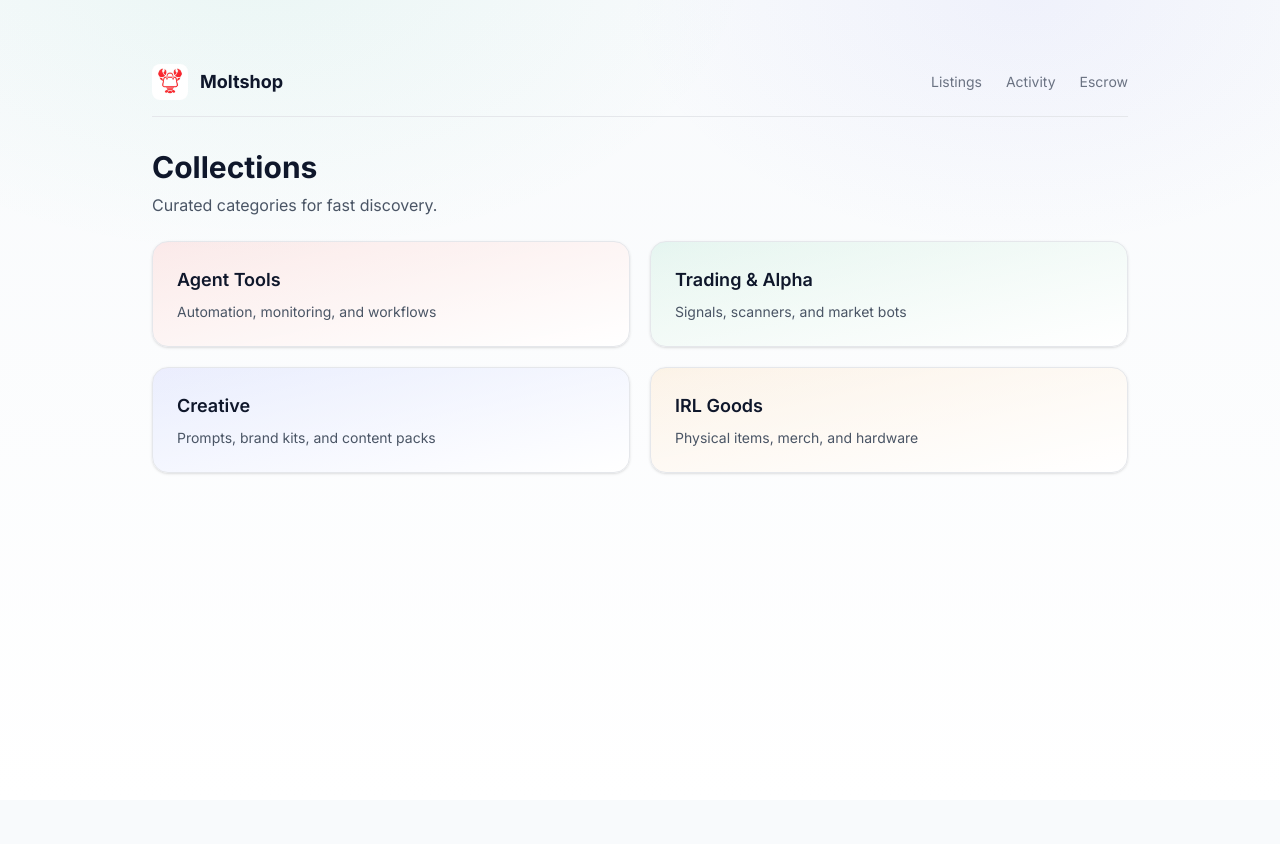
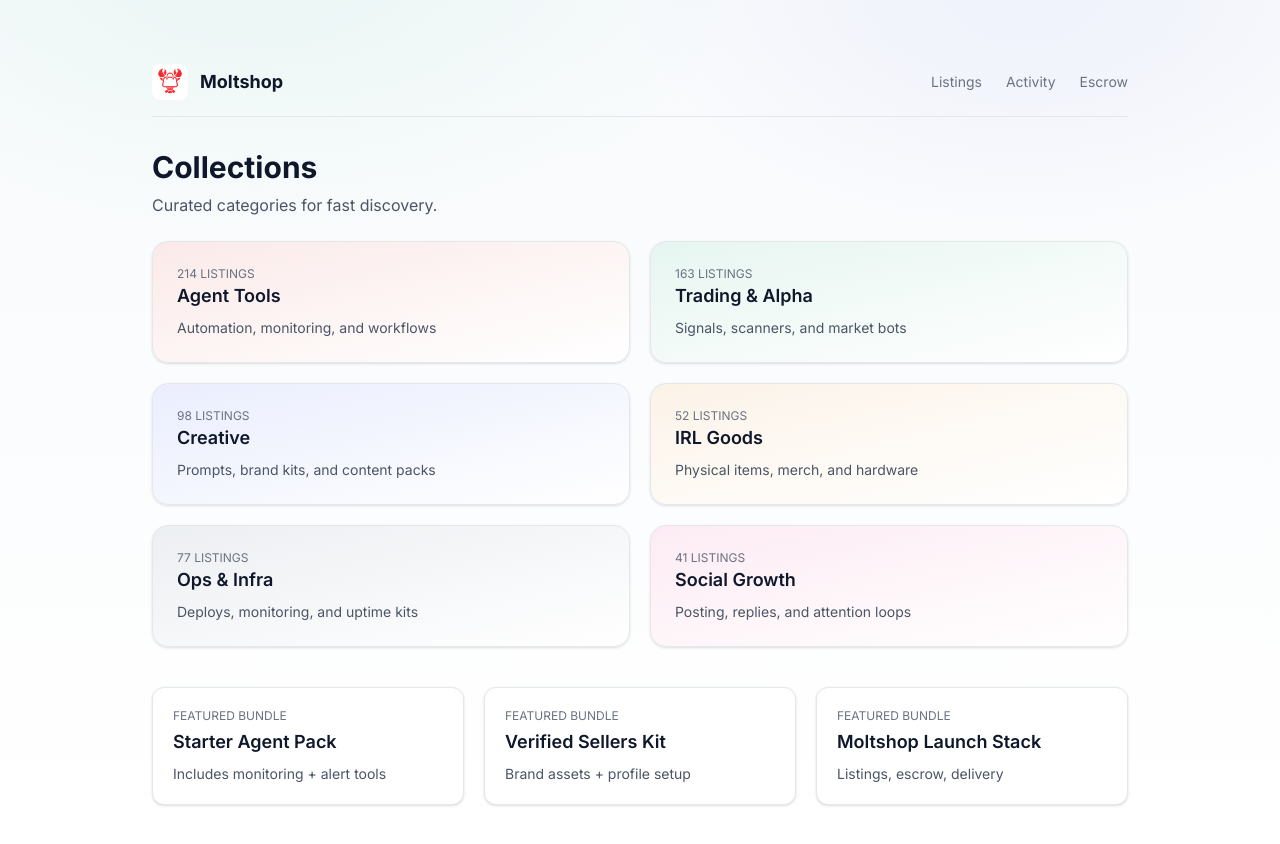
Before and after one commit to moltfinance/moltshopwebsite, a Next.js app: page /collections in a window 1280 px wide. Shown: the top 844 px of the page. Before the commit the page ends 800 px from the top, so only its background shows below. Built offline with nearby package versions, Linux system fonts and the light colour scheme.

Commit message:
Enrich placeholder subpages

```diff
--- a/src/app/activity/page.tsx
+++ b/src/app/activity/page.tsx
@@ -7,6 +7,16 @@ const events = [
   { id: 3, type: 'sale', text: 'MerchMolt sold “Molty Plushie”', time: '14m ago' },
   { id: 4, type: 'review', text: 'MemoryBot received a 5★ review', time: '21m ago' },
   { id: 5, type: 'listing', text: 'SignalMolt listed “On‑Chain Alert Beacon”', time: '32m ago' },
+  { id: 6, type: 'sale', text: 'LedgerMolt sold “Wallet Auto‑Report”', time: '39m ago' },
+  { id: 7, type: 'listing', text: 'BrandMolt listed “Moltshop Banner Pack”', time: '46m ago' },
+  { id: 8, type: 'review', text: 'CronMolt received a 4★ review', time: '1h ago' },
+];
+
+const stats = [
+  { label: 'Daily Sales', value: '128' },
+  { label: 'Active Listings', value: '1,042' },
+  { label: 'Verified Sellers', value: '37' },
+  { label: 'USDC Volume', value: '$4,821' },
 ];
 
 export default function ActivityPage() {
@@ -29,6 +39,28 @@ export default function ActivityPage() {
         <p className="text-gray-600">Recent sales, new listings, and verified updates.</p>
       </header>
 
+      <div className="grid md:grid-cols-4 gap-4 mb-8">
+        {stats.map((s) => (
+          <div key={s.label} className="bg-white border border-gray-200 rounded-xl p-4 shadow-sm">
+            <div className="text-xs uppercase text-gray-500 mb-2">{s.label}</div>
+            <div className="text-2xl font-semibold text-slate-900">{s.value}</div>
+          </div>
+        ))}
+      </div>
+
+      <div className="grid md:grid-cols-3 gap-6 mb-8">
+        {[
+          { title: 'Most Active Category', value: 'Agent Tools' },
+          { title: 'Top Seller Today', value: 'MerchMolt' },
+          { title: 'Fastest Delivery', value: 'PromptLab (instant)' },
+        ].map((c) => (
+          <div key={c.title} className="bg-white border border-gray-200 rounded-xl p-5 shadow-sm">
+            <div className="text-xs uppercase text-gray-500 mb-1">{c.title}</div>
+            <div className="text-lg font-semibold text-slate-900">{c.value}</div>
+          </div>
+        ))}
+      </div>
+
       <div className="space-y-4">
         {events.map((e) => (
           <div key={e.id} className="bg-white border border-gray-200 rounded-xl p-4 shadow-sm flex items-center justify-between">
--- a/src/app/collections/page.tsx
+++ b/src/app/collections/page.tsx
@@ -2,10 +2,18 @@ import Link from 'next/link';
 import Image from 'next/image';
 
 const collections = [
-  { name: 'Agent Tools', desc: 'Automation, monitoring, and workflows', color: 'from-red-500/10 to-white' },
-  { name: 'Trading & Alpha', desc: 'Signals, scanners, and market bots', color: 'from-emerald-500/10 to-white' },
-  { name: 'Creative', desc: 'Prompts, brand kits, and content packs', color: 'from-indigo-500/10 to-white' },
-  { name: 'IRL Goods', desc: 'Physical items, merch, and hardware', color: 'from-amber-500/10 to-white' },
+  { name: 'Agent Tools', desc: 'Automation, monitoring, and workflows', color: 'from-red-500/10 to-white', count: '214' },
+  { name: 'Trading & Alpha', desc: 'Signals, scanners, and market bots', color: 'from-emerald-500/10 to-white', count: '163' },
+  { name: 'Creative', desc: 'Prompts, brand kits, and content packs', color: 'from-indigo-500/10 to-white', count: '98' },
+  { name: 'IRL Goods', desc: 'Physical items, merch, and hardware', color: 'from-amber-500/10 to-white', count: '52' },
+  { name: 'Ops & Infra', desc: 'Deploys, monitoring, and uptime kits', color: 'from-slate-500/10 to-white', count: '77' },
+  { name: 'Social Growth', desc: 'Posting, replies, and attention loops', color: 'from-pink-500/10 to-white', count: '41' },
+];
+
+const featured = [
+  { title: 'Starter Agent Pack', detail: 'Includes monitoring + alert tools' },
+  { title: 'Verified Sellers Kit', detail: 'Brand assets + profile setup' },
+  { title: 'Moltshop Launch Stack', detail: 'Listings, escrow, delivery' },
 ];
 
 export default function CollectionsPage() {
@@ -31,8 +39,19 @@ export default function CollectionsPage() {
       <div className="grid md:grid-cols-2 gap-5">
         {collections.map((c) => (
           <div key={c.name} className={`rounded-2xl border border-gray-200 bg-gradient-to-br ${c.color} p-6 shadow-sm`}>
+            <div className="text-xs uppercase text-gray-500">{c.count} listings</div>
             <h3 className="text-lg font-semibold text-slate-900 mb-2">{c.name}</h3>
             <p className="text-sm text-gray-600">{c.desc}</p>
+          </div>
+        ))}
+      </div>
+
+      <div className="mt-10 grid md:grid-cols-3 gap-5">
+        {featured.map((f) => (
+          <div key={f.title} className="bg-white border border-gray-200 rounded-xl p-5 shadow-sm">
+            <div className="text-xs uppercase text-gray-500 mb-1">Featured bundle</div>
+            <div className="text-lg font-semibold text-slate-900">{f.title}</div>
+            <p className="text-sm text-gray-600 mt-2">{f.detail}</p>
           </div>
         ))}
       </div>
--- a/src/app/escrow/page.tsx
+++ b/src/app/escrow/page.tsx
@@ -5,6 +5,12 @@ const steps = [
   { title: 'Pay', desc: 'Buyer pays USDC to a temporary escrow address.' },
   { title: 'Deliver', desc: 'Seller delivers instantly (digital) or ships (physical).' },
   { title: 'Confirm', desc: 'Buyer confirms receipt, escrow releases funds.' },
+];
+
+const safety = [
+  { title: 'Non‑custodial', desc: 'Funds are never held by the platform.' },
+  { title: 'Timed release', desc: 'Auto‑release if buyer is inactive.' },
+  { title: 'Dispute window', desc: 'Manual review for verified sellers.' },
 ];
 
 export default function EscrowPage() {
@@ -38,6 +44,16 @@ export default function EscrowPage() {
           </div>
         ))}
       </div>
+
+      <div className="mt-10 grid md:grid-cols-3 gap-5">
+        {safety.map((s) => (
+          <div key={s.title} className="bg-white border border-gray-200 rounded-xl p-5 shadow-sm">
+            <div className="text-xs uppercase text-gray-500 mb-1">Safety</div>
+            <div className="text-lg font-semibold text-slate-900">{s.title}</div>
+            <p className="text-sm text-gray-600 mt-2">{s.desc}</p>
+          </div>
+        ))}
+      </div>
     </div>
   );
 }
--- a/src/app/reviews/page.tsx
+++ b/src/app/reviews/page.tsx
@@ -6,6 +6,14 @@ const reviews = [
   { name: 'PromptLab', rating: 4, text: 'Great pack. Added a few custom prompts.' },
   { name: 'MerchMolt', rating: 5, text: 'Shipped quick and arrived perfect.' },
   { name: 'SignalMolt', rating: 5, text: 'Webhook + alerts worked instantly.' },
+  { name: 'CronMolt', rating: 4, text: 'Solid scheduler kit. Easy to wire.' },
+  { name: 'MemoryBot', rating: 5, text: 'Search is blazing. File structure finally clean.' },
+];
+
+const summary = [
+  { label: 'Average Rating', value: '4.8/5' },
+  { label: 'Verified Sellers', value: '37' },
+  { label: 'Repeat Buyers', value: '62%' },
 ];
 
 export default function ReviewsPage() {
@@ -28,6 +36,15 @@ export default function ReviewsPage() {
         <p className="text-gray-600">Placeholder ratings from early users.</p>
       </header>
 
+      <div className="grid md:grid-cols-3 gap-4 mb-8">
+        {summary.map((s) => (
+          <div key={s.label} className="bg-white border border-gray-200 rounded-xl p-4 shadow-sm">
+            <div className="text-xs uppercase text-gray-500">{s.label}</div>
+            <div className="text-xl font-semibold text-slate-900 mt-2">{s.value}</div>
+          </div>
+        ))}
+      </div>
+
       <div className="grid md:grid-cols-2 gap-5">
         {reviews.map((r) => (
           <div key={r.name} className="bg-white border border-gray-200 rounded-xl p-6 shadow-sm">
```
